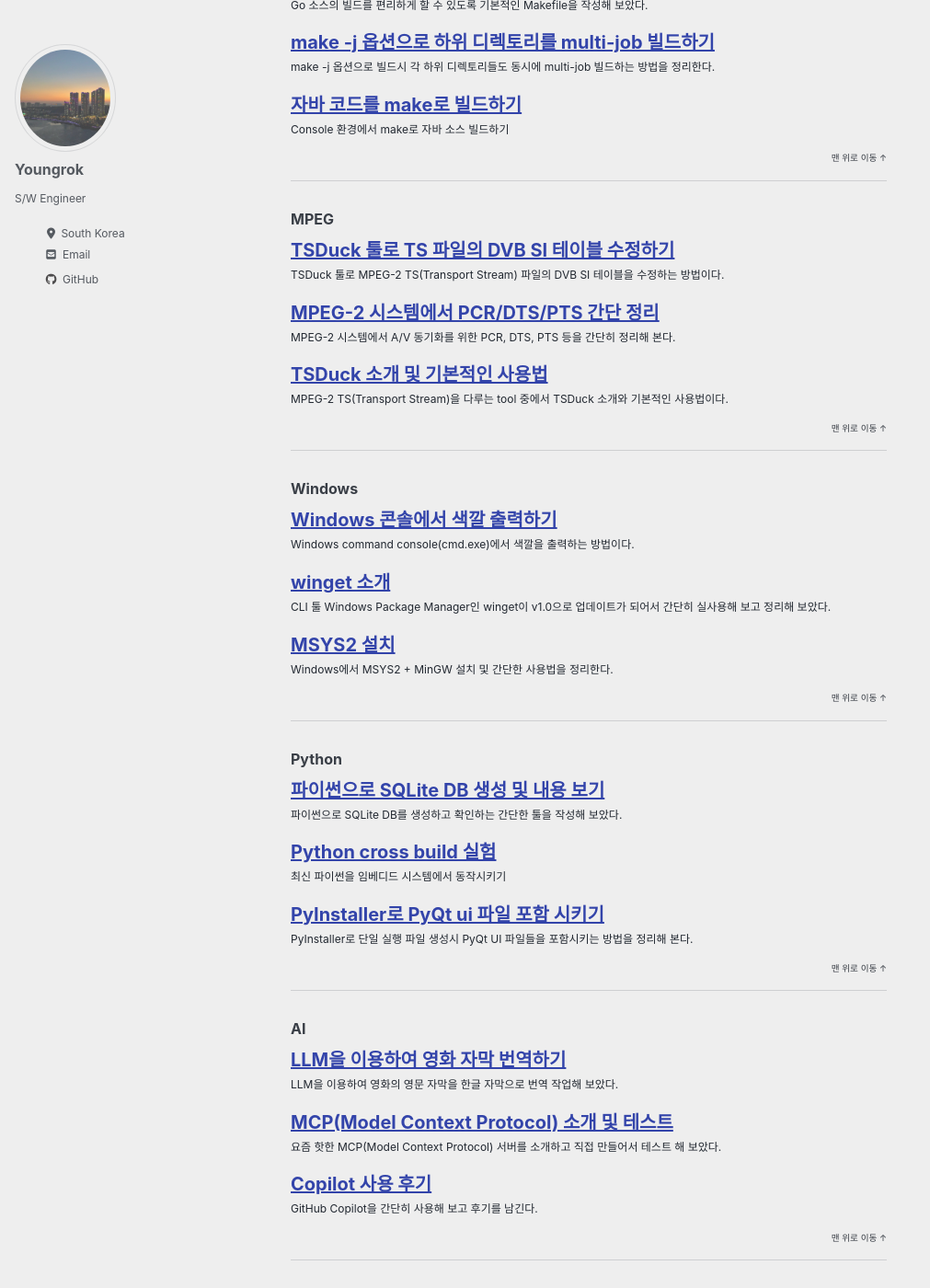
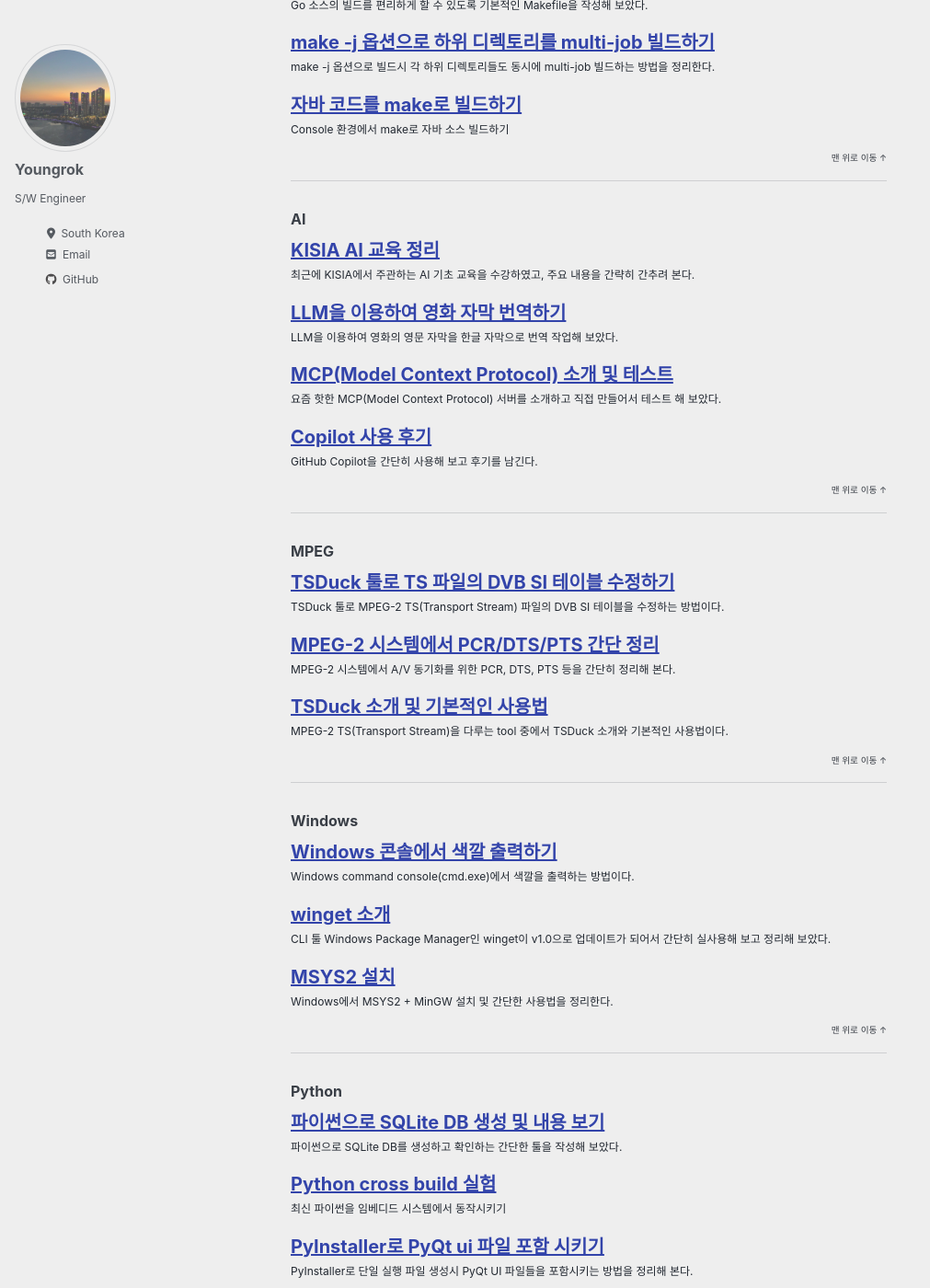
Before and after one commit to yrpark99/yrpark99.github.io, a Jekyll site: the page built from _pages/category-archive.md, in a window 1280 px wide and 1400 px high, scrolled down 8776 px. Shown: the whole window at 92% size, without its empty margins (0-1011 px from the left). Built offline with Jekyll 4.4.1, drawn with Linux system fonts in a browser that asks for light colours; cached includes are drawn as plain includes; nearby versions of some CDN libraries; some web fonts are replaced; part of the change alters nothing that is shown.

Commit message:
AI 기초 교육

````diff
--- /dev/null
+++ b/_posts/2026-08-28-AI_basic.md
@@ -0,0 +1,178 @@
+---
+title: "KISIA AI 교육 정리"
+category: [AI]
+toc: true
+toc_label: "이 페이지 목차"
+---
+
+최근에 KISIA에서 주관하는 AI 기초 교육을 수강하였고, 주요 내용을 간략히 간추려 본다.
+<br>
+
+[KISIA(한국정보보호산업협회)](https://www.kisia.or.kr/ks/kisia_index.php)에서 AI 기초 교육 과정을 (3일간, 무료) 개설하였기에 참가 신청하여 선정이 되었고, 이번에 교육을 받고 관련 내용들을 간단히 정리해 본다.
+단 3일 만에 AI의 거의 전체 과정을 다루다 보니 (아마 대학교 전공 과정에서 족히 1년 과정은 될 듯) 아주 압축 요약을 하면서 빠르게 훑어 지나갈 수밖에 없었겠지만, 나는 기존에 유튜브 등으로 학습해 둔 것이 있어서 무지한 상태에서 들은 것은 아니었고, 교육 과정도 Colab으로 상당 부분을 실습하는 방식이어서 나름 유익한 강좌였다.
+(참고로 교육 과정에서는 교재로 진행하였고, 원본 PPT 자료는 공유해주지 않았으므로, 아래 그림들은 교재에 있던 그림들과는 조금 다름)
+
+## Perceptron
+- 단층 퍼셉트론(Single-Layer Perceptron)
+  ![](/assets/images/SingleLayer_Perceptron.webp)
+<br>
+
+  단층 퍼셉트론을 이용하면 아래와 같이 2개의 입력에 대한 AND, OR, NAND 게이트의 구현이 가능하다.
+  ![](/assets/images/Perceptron_AND_OR_NAND_gate.png)
+
+  - AND 게이트 파라미터 예: w<sub>1</sub> = 0.5, w<sub>2</sub> = 0.5, b = -0.7
+  - OR 게이트 파라미터 예: w<sub>1</sub> = 0.6, w<sub>2</sub> = 0.6, b = -0.5
+  - NAND 게이트 파라미터 예: w<sub>1</sub> = -0.5, w<sub>2</sub> = -0.5, b = 0.7
+<br>
+
+  하지만, 단층 퍼셉트론을 사용하면 **XOR** 게이트는 구현할 수 없는데, 이유는 아래와 같이 직선 1개로는 XOR를 구분할 수 없기 때문이다.
+  ![](/assets/images/Perceptron_XOR.png)
+- 다층 퍼셉트론(Multi-Layer Perceptron)
+  XOR 게이트는 기존의 NAND, OR, AND 게이트를 조합하면 만들 수 있다. 즉, 퍼셉트론 관점에서 말하면 층을 더 쌓으면 만들 수 있다.
+  이와 같이 입력층과 출력층 사이에 은닉층(hidden layer)이 두는 것이 다층 퍼셉트론이다.
+  예를 들어서 XOR 게이트는 아래와 같이 은닉층을 1개 만들면 구현할 수 있다.
+  ![](/assets/images/MultiLayer_Perceptron.webp)
+  더 어려운 문제를 풀기 위해서 아래와 같이 은닉층을 여러 개 추가하여 다층 퍼셉트론을 구축할 수 있다.
+  ![](/assets/images/MultiLayerMore_Perceptron.webp)
+  위와 같이 은닉층이 2개 이상인 신경망을 **DNN**(Deep Neural Network) 이라고 부른다.
+
+## 활성화(Activation) 함수
+> **활성화(Activation) 함수의 필요성과 조건**
+> 신경망에서 층(layer)만 깊게 여러 개 쌓는 것은 단순 선형 중첩이 되고, 아래와 같이 아무리 은닉층이 많아도 수학적으로 단 하나의 선형 함수(y=wx)로 축약된다.
+> ${y = (W_3 * W_2 * W_1) x}$ ⇒ ${y = W'x}$
+> 즉, 선형 변환의 중첩은 결국 선형 변환일 뿐이다.
+> 그래서 인공 신경망에서는 비선형(non-linearity)을 부여하기 위하여 각 층마다 활성화 함수는 두고, 따라서 이 활성화 함수는 비선형 함수이어야 한다.
+
+- Step function: 미분이 불가능해 DNN의 오차 학습(역전파)에 사용 불가
+  ![](/assets/images/step_function.webp)
+- Sigmoid function: 0~1 사이로 값을 압축, 확률 예측에 좋으나 양극단에 미분값(기울기)이 0에 수렴하는 단점이 있음
+  ![](/assets/images/Sigmoid_func.webp)
+- ReLU(Rectified Linear Unit): 딥러닝에서 가장 보편적으로 사용됨, 계산이 빠르고 양수 구간에 기울기가 죽지 않아 딥러닝 학습 가능
+  ![](/assets/images/ReLU_func.webp)
+- Hyperbolic tangent function (Tanh function): -1~1 사이의 값을 가짐
+  ![](/assets/images/Tanh.webp)
+
+## Regression(회귀)
+- Linear Regression: 예측에 많이 사용됨
+  - 단순 선형 회귀 분석(Simple Linear Regression Analysis)
+    y = wx + b
+  - 다중 선형 회귀 분석(Multiple Linear Regression Analysis)
+    y = w<sub>1</sub>x<sub>1</sub> + w<sub>2</sub>x<sub>2</sub> + ... + w<sub>n</sub>x<sub>n</sub> + b
+- Logistic Regression: 이진 분류에 많이 사용됨
+  - 이진 분류(Binary Classification) 문제를 풀기 위한 대표적인 알고리즘
+  - 이진 분류시 x와 y의 관계를 표현하기 위해서는 직선을 표현하는 함수가 아니라 (직선을 사용할 경우 보통 분류 작업이 제대로 동작하지 않음), `S`자 형태로 표현할 수 있는 함수가 필요하다. 예를 들어, 출력이 0과 1사이의 값을 가지면서 S자 형태로 그려지는 함수로 Sigmoid 함수가 있다.
+- Softmax 회귀: 다중 분류에 많이 사용됨
+
+## 딥 러닝의 학습 방법
+- 순전파(Forward Propagation): 결과로 최종 예측값이 계산됨
+  ![](/assets/images/ForwardPropagation.png)
+  - 방향: 입력층 → 은닉층 → 출력층
+  - 역할: 주어진 가중치로 입력 데이터를 연산하여 최종 예측값을 도출
+- 역전파(Backward Propagation): 결과로 weight와 bias가 수정됨 (**학습**)
+  ![](/assets/images/BackwardPropagation.webp)
+  - 방향: 출력층 → 은닉층 → 입력층
+  - 역할: 예측값과 실제 정답의 차이(오차)를 바탕으로, 각 가중치가 오차에 얼마나 기여했는지 계산하여 가중치를 수정(**학습**)
+  - 출력층에서 입력층 방향으로 계산하면서 가중치를 업데이트한다. 그런데 여러 층이 중첩되어 있으므로 각 층을 거슬러 올라가며 '부분 미분값'을 곱해서 (**편미분**), 최종 오차에 대한 특정 가중치의 정확한 global gradient(경사도, 기울기)를 계산한다.
+    $\displaystyle \frac{dz}{dx} = \frac{dz}{dy} \times \frac{dy}{dx}$
+- 손실 함수(Loss Function)
+  ![](/assets/images/Loss_function.webp)
+  손실 함수는 실제값과 예측값의 차이를 수치화해주는 함수이다. 이 두 값의 차이 즉, 오차가 클수록 손실 함수의 값은 크고 오차가 작을수록 손실 함수의 값은 작아진다.
+  손실 함수로 회귀에서는 MSE, 분류 문제에서는 Cross-Entropy를 주로 사용한다.
+  손실 함수의 값을 최소화하는 두 개의 매개변수인 가중치와 bias의 값을 찾는 것이 딥 러닝의 학습 과정이므로 손실 함수의 선정은 매우 중요한다.
+  - MSE(Mean Squared Error) 함수: 선형 회귀, 연속형 변수를 예측할 때 사용된다.
+  - Binary Cross-Entropy 함수: 출력층에서 이진 분류(Binary Classification)를 할 때 사용된다.
+  - Categorical Cross-Entropy: 출력층에서 softmax 함수를 사용하는 다중 클래스 분류(Multi-Class Classification)일 경우에 사용된다.
+
+  손실 함수의 값을 줄여나가면서 학습하는 방법은 어떤 옵티마이저를 사용하느냐에 따라 달라진다. 옵티마이저에는 다음과 같은 것들이 있다.
+  - SGD(Stochastic Gradient Descent): 확률적 경사 하강법
+  - Momentum: 경사 하강법에 관성을 더하는 방식
+  - Adagrad: 모든 매개변수에 동일한 학습률(learning rate)을 적용하는 대신에 매개변수에 서로 다른 학습률을 적용시키는 방식
+  - RMSprop: Adagrad 단점을 개선
+  - Adam: RMSprop와 Momentum을 합친듯한 방식, 빠른 수렴 속도와 안정적인 성능으로 현재 가장 널리 사용됨
+
+## DNN(Deep Neural Network)
+- DNN은 은닉층을 2개이상 지닌 학습 방법을 뜻한다. 즉, NN과 DNN의 차이점은 다음과 같다.
+  ![](/assets/images/NN_DNN.png)
+- DNN은 학습해야 할 값(=파라미터)이 엄청나게 많아지고, 새로운 데이터는 잘 못 맞출 수 있다(과적합 문제).
+- 또, 공간(예: 이미지), 시간(예: 음성)처럼 구조가 중요한 데이터에는 약하다.
+
+## CNN(Convolutional Neural Network)
+- [CNN Explainer](https://poloclub.github.io/cnn-explainer/) 참조
+- Convolutional Layer
+  ![](/assets/images/ConvolutionLayer.png)
+  - Convolution Layer: 작은 창(filter, 혹은 kernel)을 이미지에 이리저리 움직이며(슬라이딩), 특정한 패턴을 찾아낸다.
+  - Pooling Layer: 추출된 특성(Feature Map)의 크기를 줄이는 단계로, 예로 Max Pooling은 가장 큰 것만 남긴다.
+- 데이터의 특징을 추출하여 (이미지의 경우 이미지의 특징을 추출) 특징들의 패턴을 파악하는 구조로, convolution 과정과 pooling 과정을 통해 진행된다. Convolution Layer와 Pooling Layer를 복합적으로 구성하여 알고리즘을 만든다.
+- 이미지의 경우, 위치와 모양이 조금 달라도 잘 인식하고, 복잡한 이미지도 층을 쌓아가며 점점 더 높은 수준으로 이해시킬 수 있다.
+- 단, 시간적 순서가 중요한 정보는 처리하지 못 한다.
+
+## RNN(Recurrent Neural Network)
+- RNN은 아래 그림에서 좌측과 같이 화살표로 사이클을 그려서 재귀 형태로 표현하기도 하고, 우측과 같이 사이클을 그리는 화살표 대신 여러 시점으로 펼쳐서 표현하기도 한다.
+  ![](/assets/images/RNN_state.webp)
+  또는 아래와 같이 표현할 수도 있다.
+  ![](/assets/images/RNN.png)
+  위에서 초록색 box는 메모리 cell 또는 RNN cell이라고 부른다. 메모리 cell이 출력층 방향 또는 다음 시점인 t+1의 자신에게 보내는 값을 은닉 상태(hidden state)라고 한다. 즉, t 시점의 메모리 cell은 t-1 시점의 메모리 cell이 보낸 은닉 상태값을 t 시점의 은닉 상태 계산을 위한 입력값으로 사용한다.
+- 순환 신경망으로 기억을 가지고 문맥을 파악할 수 있다.
+- 은닉층의 출력값을 출력층으로만 보내는 것이 아니라, 다시 동일한 은닉층의 다음 시점 입력으로 보내는 순환 루프를 가지는 네트워크이다.
+- 데이터를 하나씩 순서대로 받아들이면서, 이전까지 기억한 정보를 함께 참고한다. 즉, 지금의 정보만 보는 게 아니라 "과거에 뭘 봤는지"도 함께 고려한다.
+- 반복적이고 순차적인 데이터 학습에 특화된 인공신경망의 한 종류로써 내부의 순환구조가 들어있다는 특징을 가지고 있다. 순환구조를 이용하여 과거의 학습을 weight를 통해 현재 학습에 반영한다.
+- 현재의 학습과 과거의 학습의 연결을 가능하게 하고 시간에 종속된다는 특징도 가지고 있다.
+- 음성 웨이브폼을 파악하거나, 텍스트의 앞 뒤 성분을 파악할 때 주로 사용된다.
+- 단어나 숫자의 순서가 중요한 경우 잘 작동하고, 문맥 유지가 가능하다.
+- 그러나 time step이 길어질수록 앞의 정보가 뒤로 충분히 전달되지 못하는 현상이 발생하여, 앞에서 본 정보가 너무 오래 지나면 기억이 희미해지고, 긴 문장이나 복잡한 대화에선 초반 정보를 잘 활용하지 못하는 문제가 발생한다.
+  ![](/assets/images/Vanilla_RNN_problem.webp)
+  위 그림과 같이 첫번째 입력값인 x<sub>1</sub>의 정보량을 짙은 남색으로 표현했을 때, 색이 점차 얕아지는 것으로 시점이 지날수록 x<sub>1</sub>의 정보량이 손실되어가는 과정을 보여준다. 뒤로 갈수록 x<sub>1</sub>의 정보량은 손실되고, 시점이 충분히 긴 상황에서는 x<sub>1</sub>의 전체 정보에 대한 영향력은 거의 의미가 없어질 수도 있다.
+
+## LSTM(Long Short-Term Memory)
+- 순환 신경망(RNN)의 한 형태로, LSTM은 정보를 오랫동안 기억하는 것이 가능하게 하며, 이는 긴 시퀀스 데이터 처리에 특히 유용하다.
+- LSTM은 은닉층의 메모리 셀에 '게이트'라는 구조를 추가하여 정보의 흐름을 조절한다. 각 게이트는 셀 상태(cell state)를 업데이트하는 데 어느 정보를 허용할지를 학습하게 된다. 이런 구조 덕분에 LSTM은 RNN이 어려워하는 장기 의존성 문제를 해결하는데 중요한 역할을 한다.
+- 기본적인 RNN에 비해 gradient 소실 문제를 효과적으로 해결하는 것으로 알려져 있고, RNN과 비교하여 긴 시퀀스의 입력을 처리하는 데 탁월한 성능을 보인다.
+- LSTM cell: 아래와 같이 forget gate, input gate, output gate로 구성된다.
+  ![](/assets/images/LSTM_cell.png)
+
+## NLP(Natural Language Processing)
+- 전통적인 언어 모델에서 자연어 처리는 텍스트 시퀀스의 확률 분포를 학습하고, 이를 통해 자연스러운 문장을 생성하는 것을 의미한다. 현대에는 딥러닝 방법으로 확률을 뉴럴 네트워크가 근사하고, 전체 문맥을 self-attention 기법으로 학습시킨다.
+- 자연어 처리를 위한 데이터 준비
+  자연어 처리에서는 텍스트를 비정형 형식에서 정형 형식으로 변환하기 위해 다음과 같은 기법을 사용한다.
+  - **토큰화**: 통상적으로 이는 자연어 처리를 위한 텍스트 처리의 첫 번째 단계입니다. 토큰화란 텍스트를 문장 또는 단어로 분할하는 것을 의미한다.
+    - Word Tokenization: 단어 기반, 어휘 사전의 크기가 매우 커지고, OOV(Out-of-Vocabulary) 문제가 발생한다.
+    - Character Tokenization: 문자 기반, OOV 문제 해결되지만 단어의 의미 정보가 손실되는 문제가 있다.
+    - Subword Tokenization: 현대 LLM의 표준이다.
+      - BPE(Byte Pair Encoding): 데이터 압축을 위해 개발된 알고리즘으로, 가장 빈번하게 등장하는 연속된 바이트(문자) 쌍을 하나의 새로운 단위로 병합하는 과정을 반복한다.
+      - Unigram Tokenizing: 큰 어휘에서 시작하여 점진적으로 불필요한 토큰을 제거하는 방식으로 최적의 어휘 사전을 구축한다. 이는 각 sub-word가 독립적으로 나타날 확률(Unigram 확률)을 기반으로 문장을 토큰화하는 통계적 접근 방식이다.
+  - **어간 추출**: 이 텍스트 정규화 기법은 단어의 접사를 제거하여 단어를 원형으로 줄인다. 어간 추출에서는 단순한 발견적 규칙을 사용하며 이로 인해 유효하지 않은 사전 단어가 생성될 수 있다.
+  - **표제어 추출**: 이 정교한 텍스트 정규화 기법은 어휘 및 형태소 분석을 사용하여 단어의 접사를 제거한다. 예를 들어, "building has floors"는 "build have floor"로 줄어들게 된다.
+  - **불용어(stop word) 제거**: 'for'나 'with'처럼 문장에 중요한 의미를 더하지 않는 단어를 제거한다.
+  - **Word2Vec**: 단어 임베딩 기법 중 가장 널리 사용되는 구현은 Word2Vec 이다.
+    - <font color=blue>Sparse Representation</font>은 수십만 개 이상의 아주 긴 벡터로, 벡터의 대부분은 0으로 채워지고 등장하는 단어 위치에만 값이 있다. 해석은 쉬우나 단어 간의 유사도나 의미적 관계를 전혀 담아내지 못한다. 예를 들어 고양이와 강아지의 관계는 고양이와 자동차만큼이나 다른 것으로 취급된다.
+    - <font color=blue>Dense Representation</font>은 상대적으로 짧은 저차원 벡터를 사용하고 벡터의 모든 요소가 0이 아닌 실수로 채워지고, 이때 각 숫자는 단어의 특정 의미적 속성을 나타내므로 의미적 관계 표현이 가능해진다.
+    - Dense Representation 또는 Embedding은 단어의 '의미' 자체를 저차원의 연속적인 숫자 벡터로 압축하는 방식이다. 이 기법은 단어의 분산 표현을 숫자형 벡터로 생성하여 단어의 의미 체계와 단어 간의 관계를 포착한다. 각 단어의 의미 공간 속에 하나의 좌표를 갖게 된다. (예를 들어 `"왕 - 남자 + 여자 = 여왕"`과 같은 유추 연산이 가능해진다)
+    - Word2Vec의 핵심적인 특징은 단어 간의 의미적 유사성을 벡터 공간에 반영한다는 점이다. 이는 단어의 의미를 단순히 기호가 아닌 실제 의미론적 관계를 가진 존재로 인색하게 하는 패러다임의 전환을 이끌었다.
+- AI를 사용한 자연어 처리
+  언어 데이터로 훈련된 AI 모델은 패턴을 인식하고 문장에서 후속 문자나 단어를 예측할 수 있다. 자연어 처리 모델을 구축하기 위해서는 로지스틱 회귀나 결정 트리 등의 고전적인 머신러닝 알고리즘을 사용하거나 CNN(컨벌루션 신경망), RNN(순환 신경망), 오토인코더 등의 딥러닝 아키텍처를 사용할 수 있다. 예를 들어, CNN을 사용하여 텍스트를 분류하고 RNN을 사용하여 문자 시퀀스를 생성할 수 있다.
+- 트랜스포머(Transformer) 모델(딥러닝 모델의 일종)은 자연어 처리에 혁신을 가져왔으며, BERT 및 ChatGPT와 같은 LLM(대규모 언어 모델)의 기반이 된다. 트랜스포머는 순차 데이터에서 관계를 추적하도록 설계되었다. 입력과 출력 사이의 전역 종속성을 수집하기 위해 셀프 어텐션 메커니즘을 활용한다. 이를 통해 LLM은 자연어 처리의 맥락에서 장기 종속성, 단어 간의 복잡한 관계 및 자연어에 존재하는 뉘앙스를 포착할 수 있다.
+- 대표적인 트랜스포머: BERT는 분석에, GPT는 생성에 더 적합
+  - BERT(Bidirectional Encoder)
+  - GPT(Generative Pre-Trained)
+
+## LangChain
+- [LangChain Docs](https://docs.langchain.com/)
+- LangChain은 대규모 언어 모델(LLM, 예: GPT-4, Claude 등)을 기반으로 실제 애플리케이션을 만들 수 있도록 도와주는 오픈소스 프레임워크이다.
+- 복잡한 LLM workflow를 모듈화된 컴포넌트로 구성하고 연결하여, 개발자가 챗봇, 데이터 분석, 자동화된 에이전트 등 정교한 AI 서비스를 더 쉽고 효율적으로 구축할 수 있도록 지원한다.
+- 기존의 LLM은 단순한 문장 생성에 그쳤지만, 실제 제품을 만들기 위해서는 다음이 필요하고, LangChain은 이 기능들을 모듈화된 방식으로 제공한다.
+
+  |필요 요소|LangChain의 역할|
+  |:---:|:---:|
+  |외부 데이터 연결|PDF, 웹, DB, API 등 문서를 불러오기|
+  |복잡한 처리 흐름 제어|여러 단계의 작업을 연결하고 제어|
+  |메모리 유지|대화 이력 기억, 사용자 정보 유지|
+  |도구 활용|계산기, 검색 API, 코드 실행 등 외부 툴 사용|
+- LangChain은 LLM 프롬프트 템플릿, 메모리 등 여러 컴포넌트를 파이프라인처럼 연결하여 작업을 수행하도록 만든다. LangChain에서는 직관적인 구문인 LCEL(LangChain Expressiion Language)을 사용하여 아래 예와 같이 파이프 기호(`|`)로 컴포넌트들을 쉽게 연결할 수 있다.
+  ```sh
+  [프롬프트 템플릿] → | → [LLM 모델] → | → [출력 파서]
+  ```
+
+## LangGraph
+- LangGraph는 복잡하고 동적인 AI 에이전트 애플리케이션 구축을 위해 등장한 강력한 프레임워크이다. 기존 LangChain이 제공하는 순차적인 체인 구조의 한계를 넘어, 보다 유연하고 제어 가능한 에이전트 개발을 가능하게 한다.
+- LangGraph는 작업의 흐름을 node와 edge로 구성된 그래프로 표현한다. 각 node는 특정 작업(예: LLM 호출, 도구 사용)을 수행하는 단위이고, edge는 node간의 전환 조건과 데이터 흐름을 정의한다. 조건부 분기, 병렬 처리 등 복잡한 로직을 시각적이고 직관적으로 구현할 수 있다.
+- LangGraph의 가장 큰 특징은 중앙 집중화된 상태(state) 객체를 통해 전체 workflow의 데이터를 관리한다는 점이다.
````
Also changed, not shown: _posts/2026-09-12-java_lsp.md (line endings or trailing spaces), assets/images/BackwardPropagation.webp (added), assets/images/ConvolutionLayer.png (added), assets/images/ForwardPropagation.png (added), assets/images/LSTM_cell.png (added), assets/images/Loss_function.webp (added), assets/images/MultiLayerMore_Perceptron.webp (added), assets/images/MultiLayer_Perceptron.webp (added), assets/images/NN_DNN.png (added), assets/images/Perceptron_AND_OR_NAND_gate.png (added), assets/images/Perceptron_XOR.png (added), assets/images/RNN.png (added), assets/images/RNN_state.webp (added), assets/images/ReLU_func.webp (added), 5 more files.
